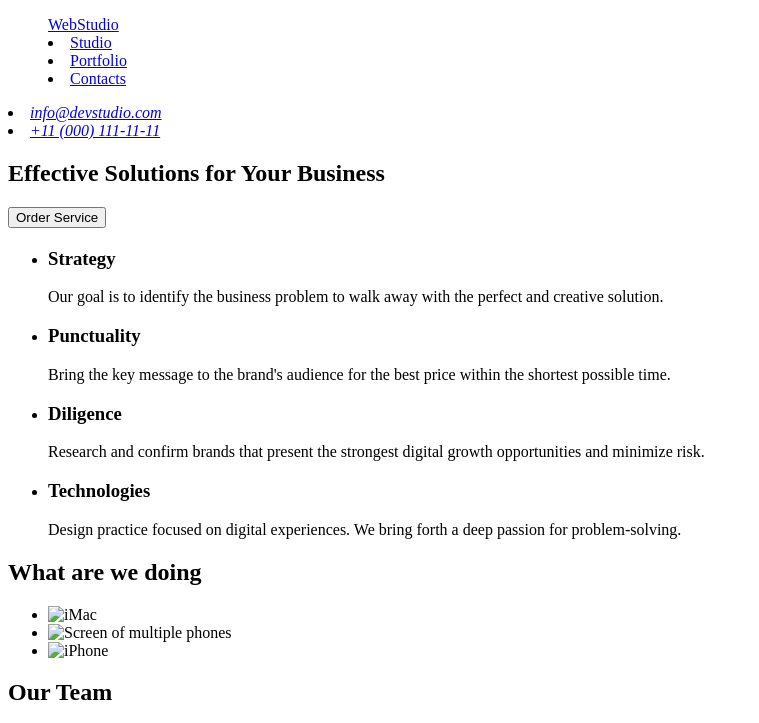
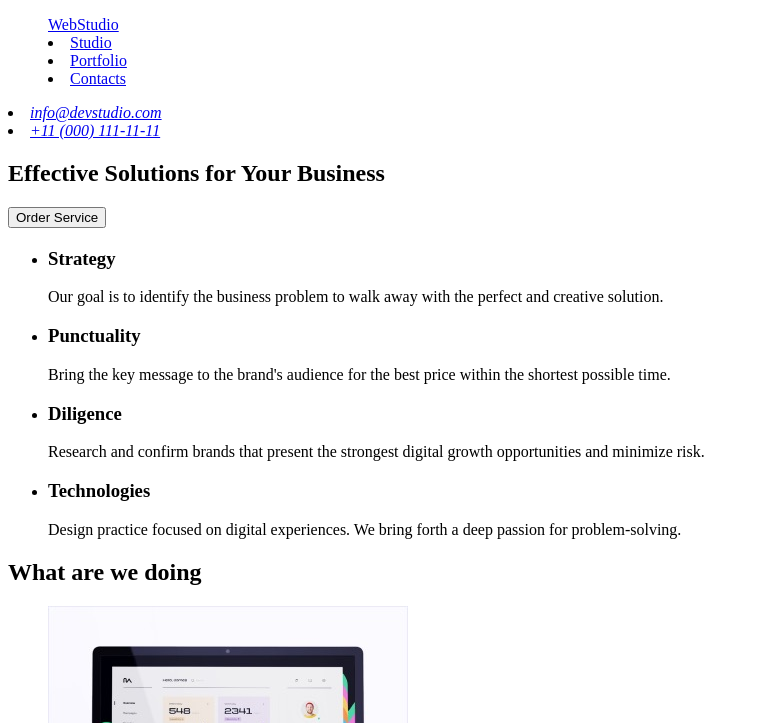
Before and after one commit to LukaszChmara/goit-markup-hw-01, a plain HTML site: page index.html in a window 1280 px wide. Shown: the top 723 px of the page, without its empty margins (0-759 px from the left). Drawn offline with Linux system fonts and the light colour scheme.

Commit message:
Update index.html

```diff
--- a/index.html
+++ b/index.html
@@ -49,9 +49,9 @@
     <section>
         <h2> What are we doing</h2>
         <ul>
-        <li><img src=".images/computer_image_1.jpg" width="360" height="300" alt="iMac"></li>
-        <li><img src=".images/computer_image_2.jpg" width="360" height="300" alt="Screen of multiple phones"></li>
-        <li><img src=".images/computer_image_3.jpg" width="360" height="300" alt="iPhone"></li>
+        <li><img src="./images/computer_image_1.jpg" width="360" height="300" alt="iMac"></li>
+        <li><img src="./images/computer_image_2.jpg" width="360" height="300" alt="Screen of multiple phones"></li>
+        <li><img src="./images/computer_image_3.jpg" width="360" height="300" alt="iPhone"></li>
         </ul>
     </section>
     <section>
```
